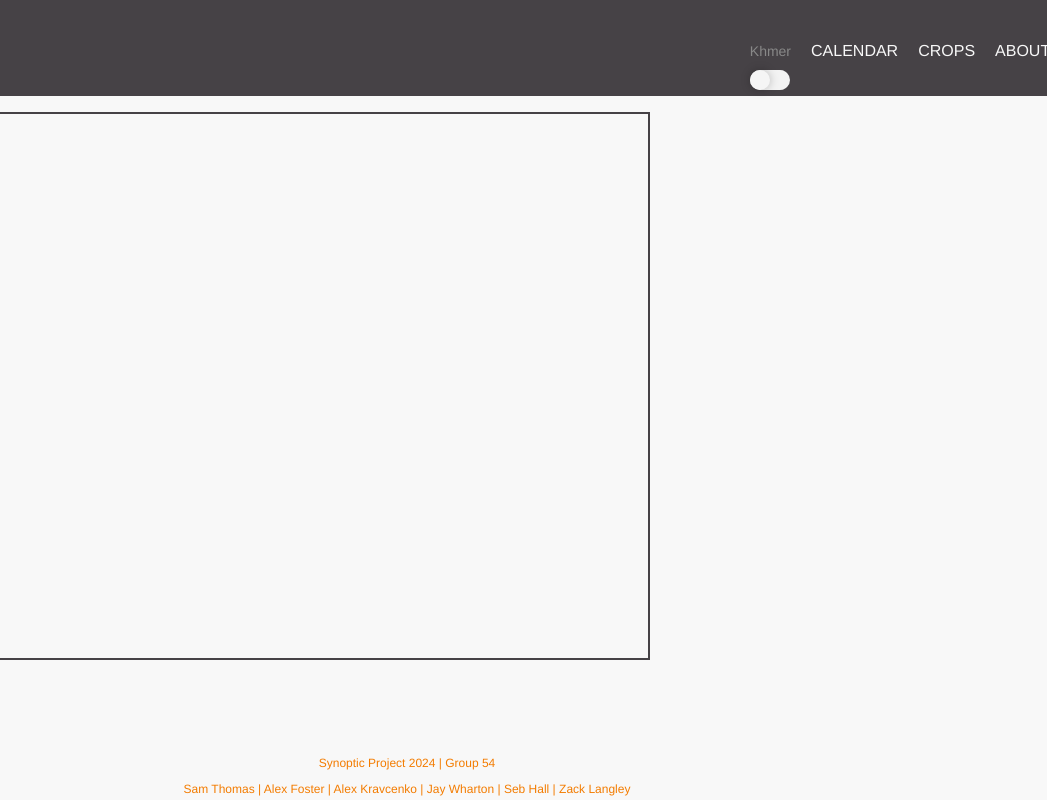
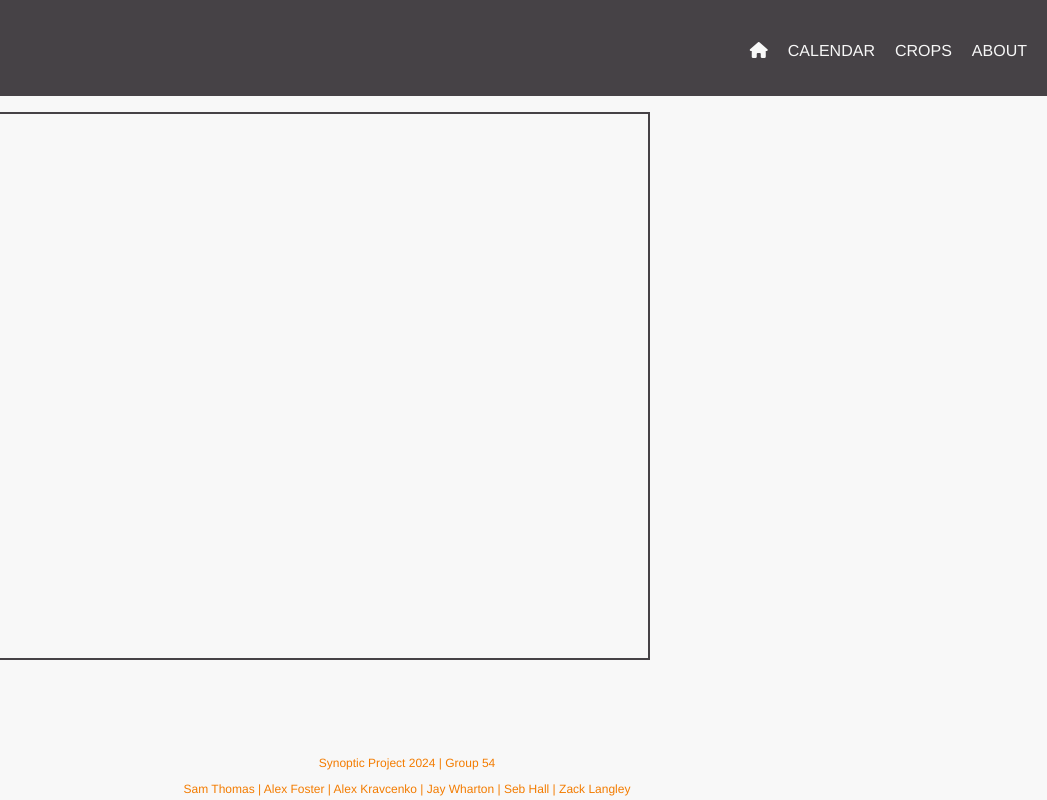
Before and after one commit to sxmus404/y2synoptic, a website: page app/public/home.html in a window 1280 px wide. Shown: the full height of the page, 233-1280 px from the left. Drawn offline with nearby package versions, Linux system fonts and the light colour scheme.

Commit message:
Inluded home icon in nav bar

```diff
--- a/app/public/home.html
+++ b/app/public/home.html
@@ -5,13 +5,14 @@
         <meta charset="UTF-8">
         <meta name="viewport" content="width=device-width, initial-scale=1.0">
         <title> GrowR </title>
-        <link rel="stylesheet" type="text/css" href="style.css">
         <script src="translator.js" defer> </script>
+        <script src="https://kit.fontawesome.com/680ac0a13f.js" crossorigin="anonymous"></script>
         <link rel="stylesheet" href="https://unpkg.com/leaflet@1.9.4/dist/leaflet.css" integrity="sha256-p4NxAoJBhIIN+hmNHrzRCf9tD/miZyoHS5obTRR9BMY=" crossorigin=""/>
         <script src="https://unpkg.com/leaflet@1.9.4/dist/leaflet.js" integrity="sha256-20nQCchB9co0qIjJZRGuk2/Z9VM+kNiyxNV1lvTlZBo=" crossorigin=""> </script>
         <script src='//openweathermap.org/themes/openweathermap/assets/vendor/owm/js/d3.min.js'></script>
         <script src="geoLocation.js" defer> </script>
         <script src="weather.js"></script>
+        <link rel="stylesheet" type="text/css" href="style.css">
     </head>
 
     <body>
@@ -20,15 +21,18 @@
             <div class="flex-header">
                 <div class="header-title"> <a href="/"> <img src="images/logo-title-img.png" id="header-title-img"> </a> </div>
                 <div class="header-nav">
-                    <div class="toggle_group">
+                    <!-- <div class="toggle_group">
                         <label for="dark" id="toggle_label"> Khmer </label>
                         <label for="dark" class="toggle">
                             <input class="toggle_input" type="checkbox" id="dark" name="dark_mode">
                             <div class="toggle_fill"></div>
                         </label>
-                    </div>
+                    </div> -->
                     <!-- <button id="map-button" class="translate" type="button"> translate</button> -->
-                    <a href="/calendar" class="translate"> CALENDAR </a> <a href="/crops" class="translate"> CROPS </a> <a href="/about" class="translate"> ABOUT </a>
+                    <a href="/"> <i class="fa-solid fa-house"> </i> </a>
+                    <a href="/calendar" class="translate"> CALENDAR </a>
+                    <a href="/crops" class="translate"> CROPS </a>
+                    <a href="/about" class="translate"> ABOUT </a>
                 </div>
             </div>
 
```
